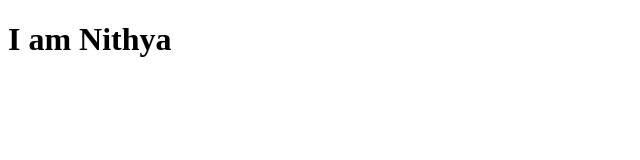
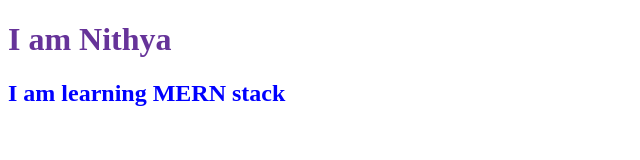
Before and after one commit to nithyabz/mern-stack-dev, a website: page index.html in a window 1280 px wide. Shown: the whole page, without its empty margins (0-640 px from the left). Drawn offline with Linux system fonts and the light colour scheme.

Commit message:
added styles

```diff
--- a/index.html
+++ b/index.html
@@ -2,8 +2,18 @@
 <html lang = "en">
 <head>
     <title>Document</title>
+    <style>
+        h1{
+            color : rebeccapurple;
+        }
+        h2{
+            color :blue;
+        }
+    </style>
 </head>
 <body>
     <h1>I am Nithya</h1>
+    <h2>I am learning MERN stack</h2>
+
 </body>
 </html>
```
